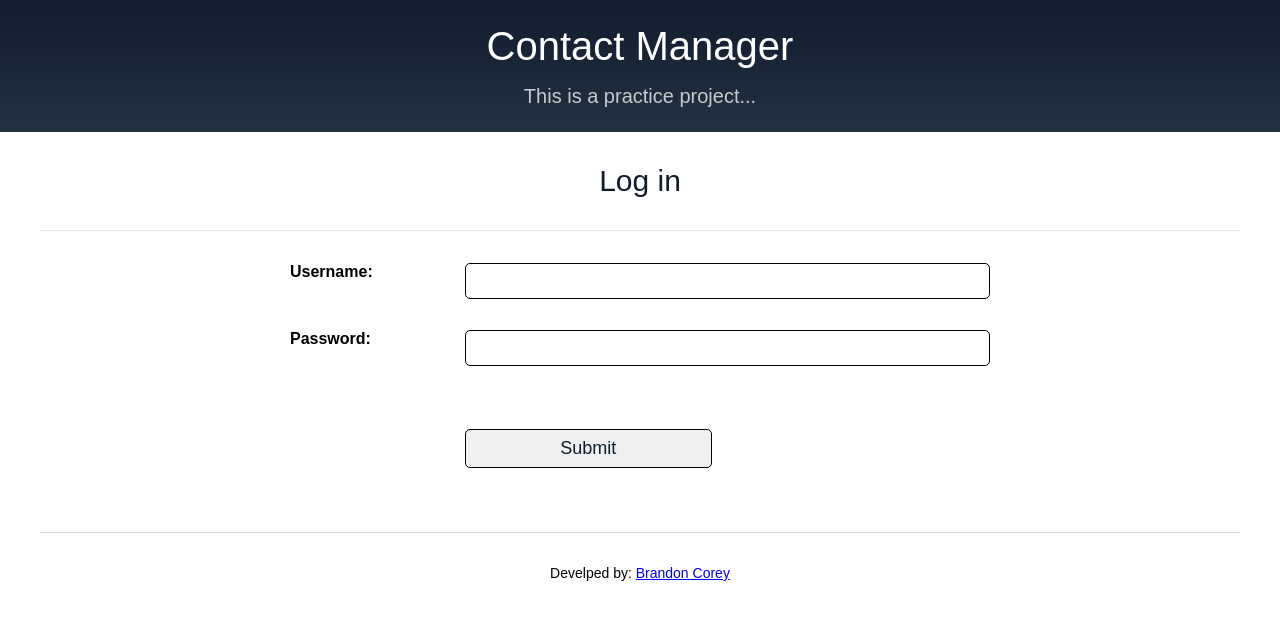
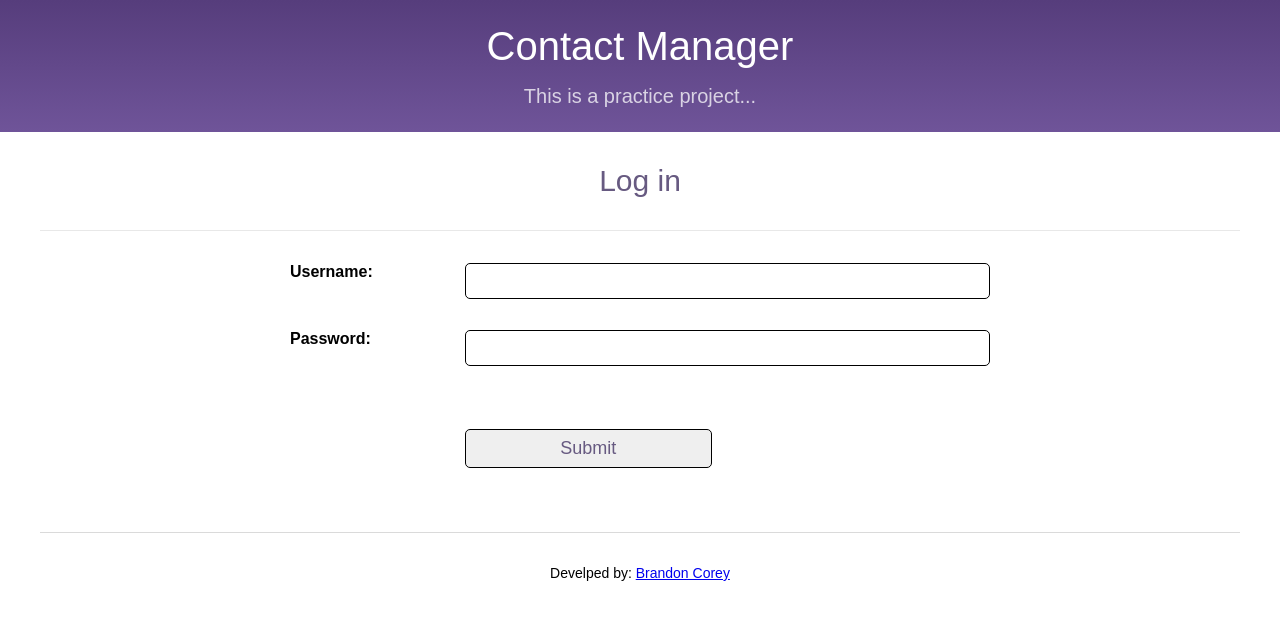
Before and after one commit to BrandonCorey/contact-manager, a website with bundled scripts: page public/index.html in a window 1280 px wide. Built offline with nearby package versions, Linux system fonts and the light colour scheme; files whose address does not match are found by name.

Commit message:
swithced back to old colors

```diff
--- a/public/stylesheets/styles.css
+++ b/public/stylesheets/styles.css
@@ -15,8 +15,8 @@ body {
 header {
   color: white;
   text-align: center;
-  background-color: #111c2f; /* Darker background color */
-  background-image: linear-gradient(to bottom, #111c2f 0, #233140 100%);
+  background-color: #6f5499;
+  background-image: linear-gradient(to bottom,#563d7c 0,#6f5499 100%);
   padding: 1.5rem;
 }
 
@@ -44,7 +44,7 @@ header p {
 }
 
 .btn {
-  color: #111c2f;
+  color: #675a81;
   text-decoration: none;
   font-size: 18px;
   cursor: pointer;
@@ -56,7 +56,7 @@ header p {
 
 .btn:hover {
   color: white;
-  background-color: #111c2f;
+  background-color: #675a81;
 }
 
 #tool-bar input {
@@ -131,7 +131,7 @@ footer {
 }
 
 .form-style h2 {
-  color: #111c2f;
+  color: #675a81;
   text-align: center;
   margin: 0 auto;
   margin-bottom: 2rem;
@@ -236,6 +236,6 @@ footer {
 }
 
 .tags-section li.selected-tag {
-  background-color: #36485a;
+  background-color: #563d7c;
   color: white;
 }
```
